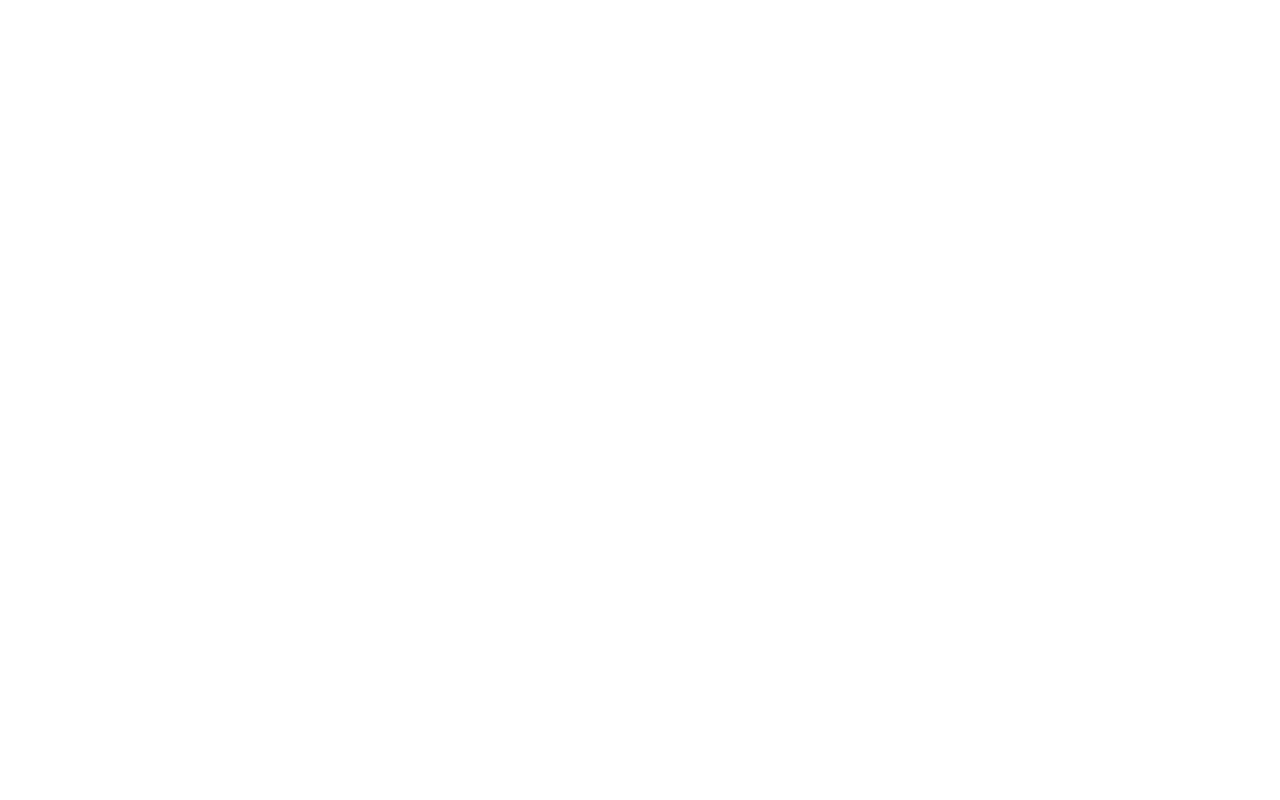
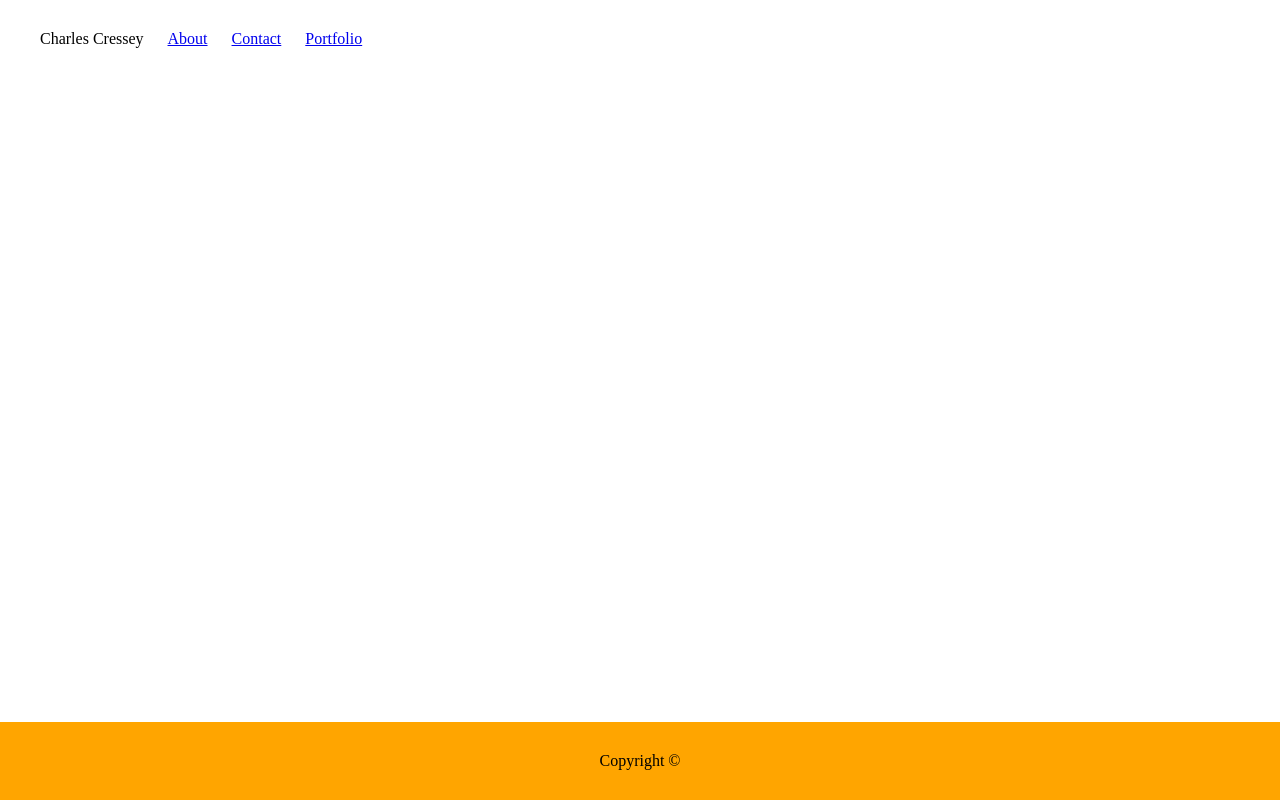
Before and after one commit to 7thact/vigilant-computing-machine, a plain HTML site: page portfolio.html in a window 1280 px wide. Drawn offline with Linux system fonts and the light colour scheme.

Commit message:
heading and footer for all pages

```diff
--- a/assets/css/style1.css
+++ b/assets/css/style1.css
@@ -4,8 +4,8 @@
 
  * {
     box-sizing: border-box;
-    margin: 80;
-    padding: 20px;
+    margin: 0;
+    padding: 10px;
   }
 
 
@@ -27,10 +27,13 @@
 
 
 
-    footer {
-    padding: 10px;
-    margin-bottom: none;
-    color: #333;
-    background: #FFA500;
-    text-align: center;
+    .footer {
+      position: fixed;
+      left: 0;
+      bottom: 0;
+      width: 100%;
+      background-color: orange;
+      color: black;
+      text-align: center;
+   };
   }
--- a/assets/css/style2.css
+++ b/assets/css/style2.css
@@ -0,0 +1,21 @@
+* {
+    box-sizing: border-box;
+    margin: 0;
+    padding: 10px;
+  }
+
+
+
+
+
+
+
+.footer {
+    position: fixed;
+    left: 0;
+    bottom: 0;
+    width: 100%;
+    background-color: orange;
+    color: black;
+    text-align: center;
+ }
--- a/assets/css/style3.css
+++ b/assets/css/style3.css
@@ -0,0 +1,21 @@
+* {
+    box-sizing: border-box;
+    margin: 0;
+    padding: 10px;
+  }
+
+
+
+
+
+
+
+.footer {
+    position: fixed;
+    left: 0;
+    bottom: 0;
+    width: 100%;
+    background-color: orange;
+    color: black;
+    text-align: center;
+ }
--- a/portfolio.html
+++ b/portfolio.html
@@ -0,0 +1,30 @@
+<!DOCTYPE html>
+<html lang="en-us">
+
+<head>
+    <meta charset="UTF-8">
+    <title>Charles Cressey</title>
+    <link rel="stylesheet" type="text/css" href="./assets/css/style3.css" />
+</head>
+
+<div class="topnav">
+    <a class="Name">Charles Cressey</a>
+    <a class="About" href="#about">About</a>
+    <a href="#contact">Contact</a>
+    <a href="#Portfolio">Portfolio</a>
+</div>
+
+
+
+
+<div class="footer">
+
+        <section>
+            <p>
+                Copyright &#169;
+            </p>
+        </section>
+
+    </div>
+
+    </html>
```
Also changed, not shown: contact.html (+29 -0 lines), index.html (+7 -7 lines).
